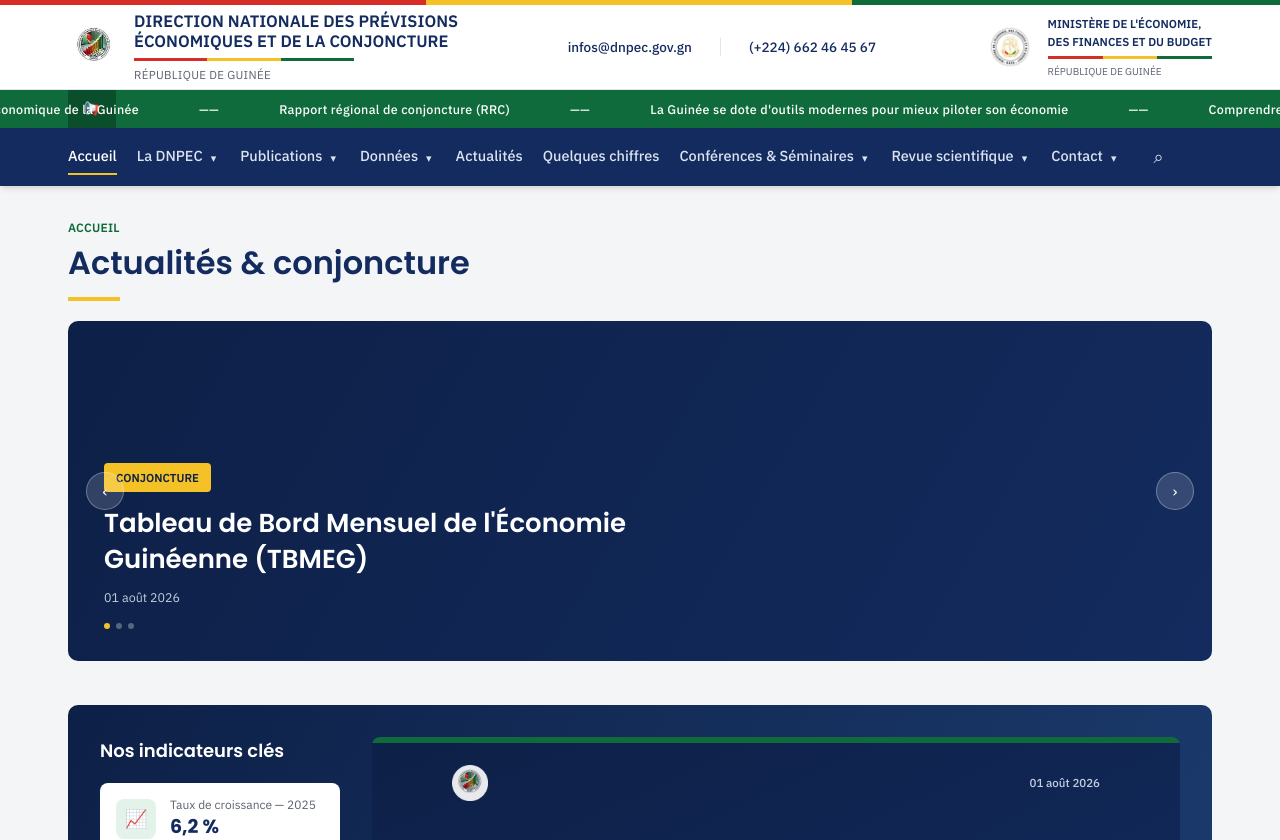
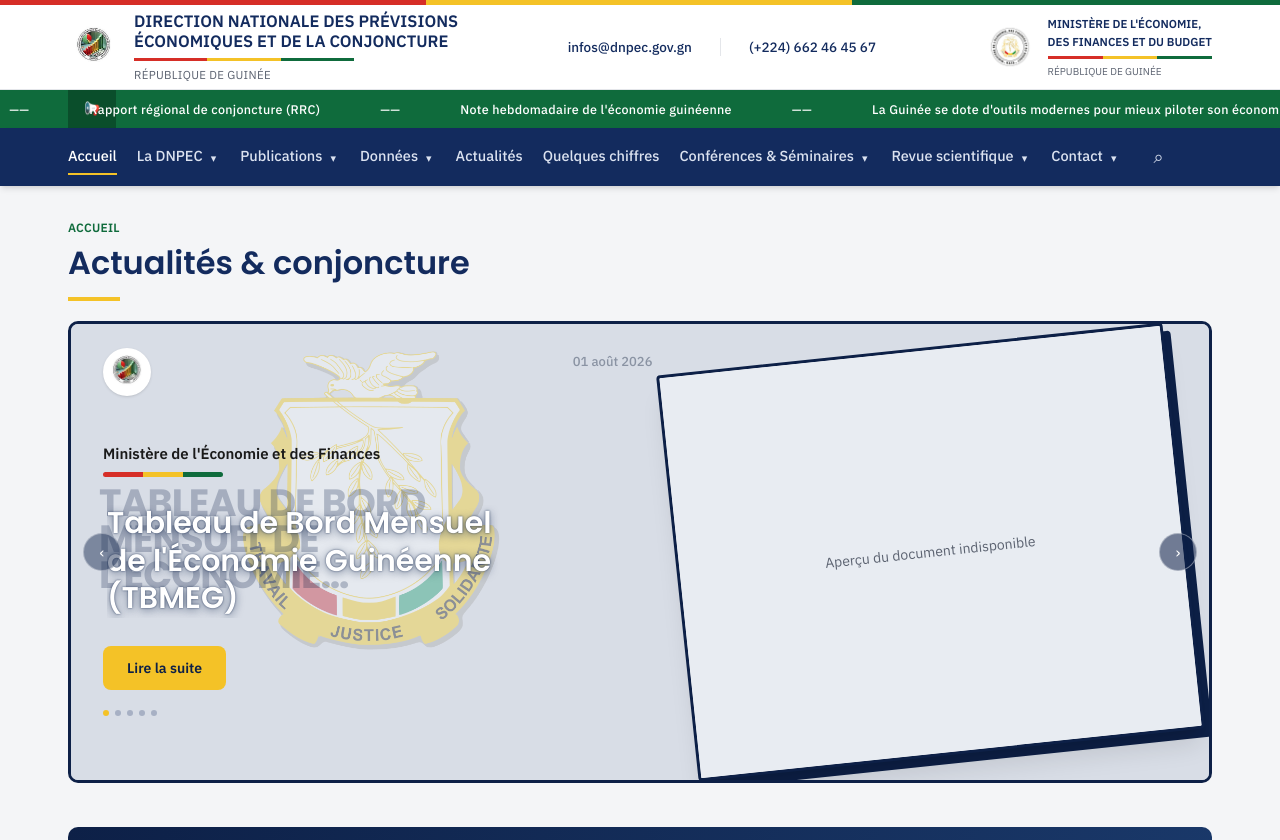
Before and after one commit to Maman680068/DNPEC_SITE, a Next.js app: page / in a window 1280 px wide. Shown: the top 840 px of the page. Built offline with nearby package versions, Linux system fonts and the light colour scheme.

Commit message:
Afficher la 1re page PDF des documents conjoncturels dans le Hero.

```diff
--- a/app/globals.css
+++ b/app/globals.css
@@ -98,9 +98,9 @@
   }
 }
 
-/* Bloc hero */
+/* Bloc hero — cadre navy ; intérieur géré dans le composant */
 .hero-slider {
-  background: linear-gradient(120deg, var(--color-navy-dark), var(--color-navy));
+  background: #d8dde6;
 }
 
 /* Bloc indicateurs clés */
--- a/app/page.tsx
+++ b/app/page.tsx
@@ -33,6 +33,7 @@
     .sort((a, b) => new Date(b.date).getTime() - new Date(a.date).getTime())
     .slice(0, 3);
 
+  // Mêmes documents conjoncturels qu'avant — la 1ʳᵉ page PDF s'affiche dans le Hero.
   const conjonctureCards = recentPublications.filter((card) => CONJONCTURE_SLUGS.has(card.slug));
 
   return (
--- a/components/home/Hero.tsx
+++ b/components/home/Hero.tsx
@@ -12,6 +12,16 @@
   return d.toLocaleDateString("fr-FR", { day: "2-digit", month: "long", year: "numeric" });
 }
 
+/** Texte filigrane dérivé du titre (majuscules, sans accents). */
+function watermarkFromTitle(title: string): string {
+  return title
+    .normalize("NFD")
+    .replace(/[\u0300-\u036f]/g, "")
+    .replace(/[()]/g, "")
+    .toUpperCase()
+    .trim();
+}
+
 type HeroProps = {
   publications: PublicationCard[];
 };
@@ -19,6 +29,7 @@
 export default function Hero({ publications }: HeroProps) {
   const [index, setIndex] = useState(0);
   const [paused, setPaused] = useState(false);
+  const [failedThumbs, setFailedThumbs] = useState<Set<string>>(new Set());
   const count = publications.length;
 
   useEffect(() => {
@@ -27,40 +38,101 @@
     return () => clearInterval(id);
   }, [count, paused]);
 
-  // Rien à montrer (aucune page "Documents conjoncturels" publiée pour
-  // l'instant) : on masque entièrement la bannière plutôt que d'afficher un
-  // bloc vide en tout premier sur la page d'accueil.
   if (count === 0) return null;
 
   const current = publications[index];
+  const watermark = watermarkFromTitle(current.title);
+  // Première page du PDF (comme l'exemple REF) — sinon image de couverture WP.
+  const usePdfThumb = !!current.pdfUrl && !failedThumbs.has(current.slug);
+  const previewSrc = usePdfThumb
+    ? `/api/pdf-thumbnail?url=${encodeURIComponent(current.pdfUrl!)}`
+    : current.coverImage;
 
-  // Les contrôles (flèches, points) sont imbriqués dans le Link de la carte
-  // entière — on empêche la navigation du Link pour ne faire que changer de
-  // diapositive.
   function goTo(i: number, event: React.MouseEvent) {
     event.preventDefault();
     event.stopPropagation();
     setIndex(i);
   }
 
+  function PreviewImage({ className }: { className?: string }) {
+    if (!previewSrc) {
       return (
-    <Link
-      href={current.href}
-      className="hero-slider relative rounded-[10px] overflow-hidden min-h-[280px] sm:min-h-[340px] h-auto mb-11 block"
+        <div className={`flex items-center justify-center bg-[#e8ecf2] text-muted text-sm p-6 text-center ${className ?? ""}`}>
+          Aperçu du document indisponible
+        </div>
+      );
+    }
+    return (
+      // eslint-disable-next-line @next/next/no-img-element
+      <img
+        key={current.slug}
+        src={previewSrc}
+        alt={`Première page — ${current.title}`}
+        className={className}
+        onError={() => {
+          if (usePdfThumb) setFailedThumbs((prev) => new Set(prev).add(current.slug));
+        }}
+      />
+    );
+  }
+
+  return (
+    <section
+      className="hero-slider relative rounded-[10px] overflow-hidden mb-11 border-[3px] border-navy-dark"
       onMouseEnter={() => setPaused(true)}
       onMouseLeave={() => setPaused(false)}
     >
-      <div className="relative z-10 px-5 pt-8 pb-16 sm:absolute sm:left-9 sm:bottom-8 sm:right-9 sm:p-0 text-white">
-        <span className="inline-block bg-yellow text-navy-dark text-[11.5px] font-bold px-3 py-1.5 rounded mb-3.5">
-          CONJONCTURE
-        </span>
-        <h2 className="text-xl sm:text-[26px] max-w-[640px] leading-snug text-white font-semibold line-clamp-4 sm:line-clamp-3">
+      <div className="relative grid grid-cols-1 lg:grid-cols-[1.05fr_0.95fr] min-h-[320px] sm:min-h-[380px] bg-[#d8dde6]">
+        <div className="relative z-10 flex flex-col px-5 pt-5 pb-14 sm:px-8 sm:pt-6 sm:pb-16 lg:pr-4">
+          {/* eslint-disable-next-line @next/next/no-img-element */}
+          <img
+            src="/logos/armoiries-guinee.png"
+            alt=""
+            aria-hidden="true"
+            className="pointer-events-none absolute left-1/2 top-6 w-[200px] sm:w-[260px] -translate-x-1/2 opacity-[0.35] select-none"
+          />
+
+          <div className="relative z-10 flex items-start justify-between gap-3">
+            <div className="w-10 h-10 sm:w-12 sm:h-12 rounded-full overflow-hidden bg-white shadow-sm shrink-0">
+              {/* eslint-disable-next-line @next/next/no-img-element */}
+              <img src="/logos/logo-dnpec-clean.png" alt="" className="w-full h-full object-contain p-0.5" />
+            </div>
+            <div className="text-[12px] sm:text-[13px] text-[#8a93a3] font-medium pt-1">
+              {formatDate(current.date)}
+            </div>
+          </div>
+
+          <div className="relative z-10 mt-8 sm:mt-12 max-w-[420px]">
+            <div className="text-[13px] sm:text-[15px] font-bold text-ink leading-snug">
+              Ministère de l&apos;Économie et des Finances
+            </div>
+            <div className="mt-2 h-[5px] w-[120px] rounded-sm overflow-hidden flex">
+              <span className="flex-1 bg-red" />
+              <span className="flex-1 bg-yellow" />
+              <span className="flex-1 bg-green" />
+            </div>
+
+            <div className="relative mt-5 sm:mt-6 rounded-md px-1 py-1">
+              <div
+                aria-hidden="true"
+                className="pointer-events-none absolute -left-1 -top-4 text-[26px] sm:text-[38px] leading-[0.95] font-heading font-bold text-navy-dark/25 select-none max-w-[300px] sm:max-w-[360px] line-clamp-3 tracking-tight"
+              >
+                {watermark}
+              </div>
+              <h2 className="relative text-[22px] sm:text-[28px] lg:text-[30px] font-heading font-bold text-white leading-tight [text-shadow:0_2px_8px_rgba(13,32,71,0.55),0_0_2px_rgba(13,32,71,0.8)] line-clamp-3">
                 {current.title}
               </h2>
-        <div className="text-[12.5px] text-[#c3cee0] mt-2.5">{formatDate(current.date)}</div>
+            </div>
+
+            <Link
+              href={current.href}
+              className="inline-flex items-center justify-center mt-5 sm:mt-6 bg-yellow text-navy-dark font-bold text-sm px-6 h-11 rounded-lg hover:brightness-95 transition-[filter]"
+            >
+              Lire la suite
+            </Link>
 
             {count > 1 && (
-          <div className="flex gap-1.5 mt-4">
+              <div className="flex gap-1.5 mt-5">
                 {publications.map((p, i) => (
                   <button
                     key={p.slug}
@@ -68,20 +140,35 @@
                     aria-label={`Aller à la publication ${i + 1}`}
                     aria-current={i === index}
                     onClick={(event) => goTo(i, event)}
-                className={`w-1.5 h-1.5 rounded-full transition-colors ${i === index ? "bg-yellow" : "bg-white/30"}`}
+                    className={`w-1.5 h-1.5 rounded-full transition-colors ${i === index ? "bg-yellow" : "bg-navy/25"}`}
                   />
                 ))}
               </div>
             )}
           </div>
+        </div>
+
+        {/* Première page du document — cadre incliné (style exemple REF) */}
+        <div className="relative hidden lg:block min-h-[380px]">
+          <div className="absolute inset-y-6 right-6 left-2">
+            <div className="absolute inset-0 translate-x-2 translate-y-2 bg-navy-dark rounded-sm rotate-[-6deg]" />
+            <div className="absolute inset-0 overflow-hidden rounded-sm rotate-[-6deg] shadow-xl border-[3px] border-navy-dark bg-white">
+              <PreviewImage className="w-full h-full object-cover object-top" />
+            </div>
+          </div>
+        </div>
+
+        <div className="lg:hidden relative h-[220px] mx-5 mb-5 -mt-2 rounded-md overflow-hidden border-2 border-navy-dark bg-white">
+          <PreviewImage className="w-full h-full object-cover object-top" />
+        </div>
 
         {count > 1 && (
-        <div className="absolute bottom-4 right-4 sm:top-1/2 sm:left-0 sm:right-0 sm:bottom-auto sm:flex sm:justify-between sm:px-[18px] sm:-translate-y-1/2 z-20 flex gap-2 sm:gap-0">
+          <>
             <button
               type="button"
               aria-label="Publication précédente"
               onClick={(event) => goTo((index - 1 + count) % count, event)}
-            className="w-8 h-8 sm:w-[38px] sm:h-[38px] rounded-full bg-white/15 border border-white/30 text-white flex items-center justify-center text-base cursor-pointer hover:bg-white/25 transition-colors"
+              className="absolute left-2 sm:left-3 top-1/2 -translate-y-1/2 z-20 w-9 h-9 sm:w-[38px] sm:h-[38px] rounded-full bg-navy-dark/45 border border-white/35 text-white flex items-center justify-center text-base cursor-pointer hover:bg-navy-dark/65 transition-colors"
             >
               ‹
             </button>
@@ -89,12 +176,13 @@
               type="button"
               aria-label="Publication suivante"
               onClick={(event) => goTo((index + 1) % count, event)}
-            className="w-8 h-8 sm:w-[38px] sm:h-[38px] rounded-full bg-white/15 border border-white/30 text-white flex items-center justify-center text-base cursor-pointer hover:bg-white/25 transition-colors"
+              className="absolute right-2 sm:right-3 top-1/2 -translate-y-1/2 z-20 w-9 h-9 sm:w-[38px] sm:h-[38px] rounded-full bg-navy-dark/55 border border-white/40 text-white flex items-center justify-center text-base cursor-pointer hover:bg-navy-dark/75 transition-colors"
             >
               ›
             </button>
+          </>
+        )}
       </div>
-      )}
-    </Link>
+    </section>
   );
 }
--- a/lib/mock-data.ts
+++ b/lib/mock-data.ts
@@ -118,4 +118,16 @@
     title: "Rapport régional de conjoncture (RRC)",
     date: "2026-06-30",
   },
+  {
+    slug: "note-hebdomadaire-economie-guineenne",
+    href: "/note-hebdomadaire-economie-guineenne",
+    title: "Note hebdomadaire de l'économie guinéenne",
+    date: "2026-06-20",
+  },
+  {
+    slug: "autres-notes-techniques",
+    href: "/autres-notes-techniques",
+    title: "Autres notes techniques",
+    date: "2026-06-10",
+  },
 ];
--- a/lib/types.ts
+++ b/lib/types.ts
@@ -60,4 +60,6 @@
   date: string;
   /** URL du premier lien PDF trouvé dans le contenu, pour la miniature. */
   pdfUrl?: string;
+  /** Image de couverture optionnelle (Hero / carrousel). */
+  coverImage?: string;
 };
--- a/lib/wordpress.ts
+++ b/lib/wordpress.ts
@@ -224,6 +224,7 @@
         title: page.title || entry.fallbackTitle,
         date: page.modified || page.date || "",
         pdfUrl: extractFirstPdfUrl(page.content),
+        coverImage: page.coverImage,
       };
       return card;
     }),
```
Also changed, not shown: public/hero/mine-aerial.jpg (added), public/logos/armoiries-guinee.png (added). Lines whose indentation alone changed are shown as unchanged.
